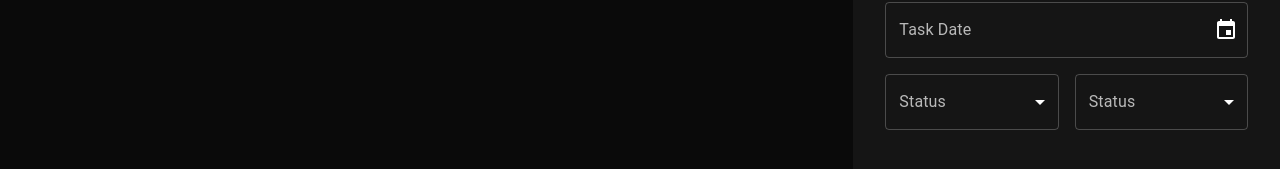
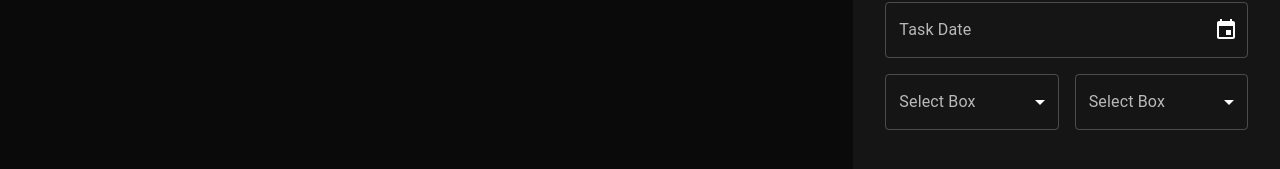
Before and after one commit to na-lin/todo-react-node-ts, a React (Create React App) app: page / in a window 1280 px wide. Shown: the part 533-702 px from the top of the page. Built offline with nearby package versions, Linux system fonts and the light colour scheme.

Commit message:
interfaces for task select field component

```diff
--- a/src/components/createTaskForm/TaskSelectField.tsx
+++ b/src/components/createTaskForm/TaskSelectField.tsx
@@ -7,19 +7,44 @@ import {
   Select,
   MenuItem,
 } from '@mui/material';
-const TaskSelectField: FC = (): ReactElement => {
+
+// type safety
+import { ISelectField } from './interfaces/ISelectField';
+const TaskSelectField: FC<ISelectField> = (
+  props,
+): ReactElement => {
+  // destructure props
+  const {
+    disabled = false,
+    name = 'selectBox',
+    label = 'Select Box',
+    value = '',
+    onChange = (e) => console.log(e),
+    items = [{ value: '', lable: 'Add Items' }],
+  } = props;
+
   return (
     <FormControl fullWidth>
-      <InputLabel id="status">Status</InputLabel>
+      <InputLabel id={`${name}-id`}>{label}</InputLabel>
       <Select
-        labelId="status"
-        id="status-select"
-        value=""
-        label="Status"
+        labelId={`${name}-id`}
+        id={`${name}-id-select`}
+        name={name}
+        value={value}
+        label={label}
+        onChange={onChange}
+        disabled={disabled}
       >
-        <MenuItem value={10}>Ten</MenuItem>
-        <MenuItem value={20}>Twenty</MenuItem>
-        <MenuItem value={30}>Thirty</MenuItem>
+        {items.map((item, idx) => {
+          return (
+            <MenuItem
+              key={idx + item.value}
+              value={item.value}
+            >
+              {item.lable}
+            </MenuItem>
+          );
+        })}
       </Select>
     </FormControl>
   );
--- /dev/null
+++ b/src/components/createTaskForm/interfaces/ISelectField.ts
@@ -0,0 +1,15 @@
+import { IDisabled } from './IDisabled';
+import { SelectChangeEvent } from '@mui/material/Select';
+
+export interface ISelectItems {
+  value: string;
+  lable: string;
+}
+
+export interface ISelectField extends IDisabled {
+  name?: string;
+  label?: string;
+  value?: string;
+  onChange?: (event: SelectChangeEvent) => void;
+  items?: ISelectItems[];
+}
```
